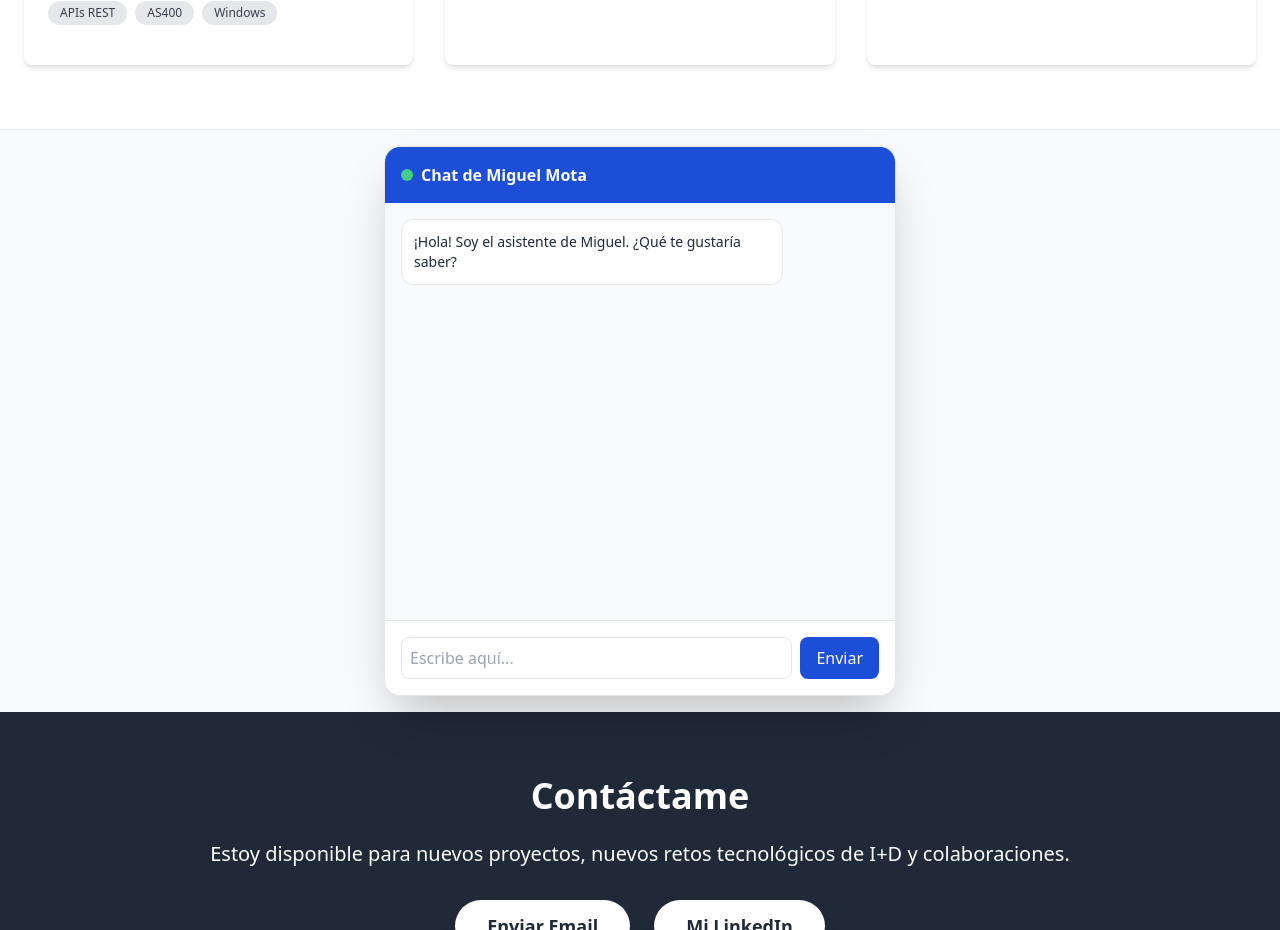
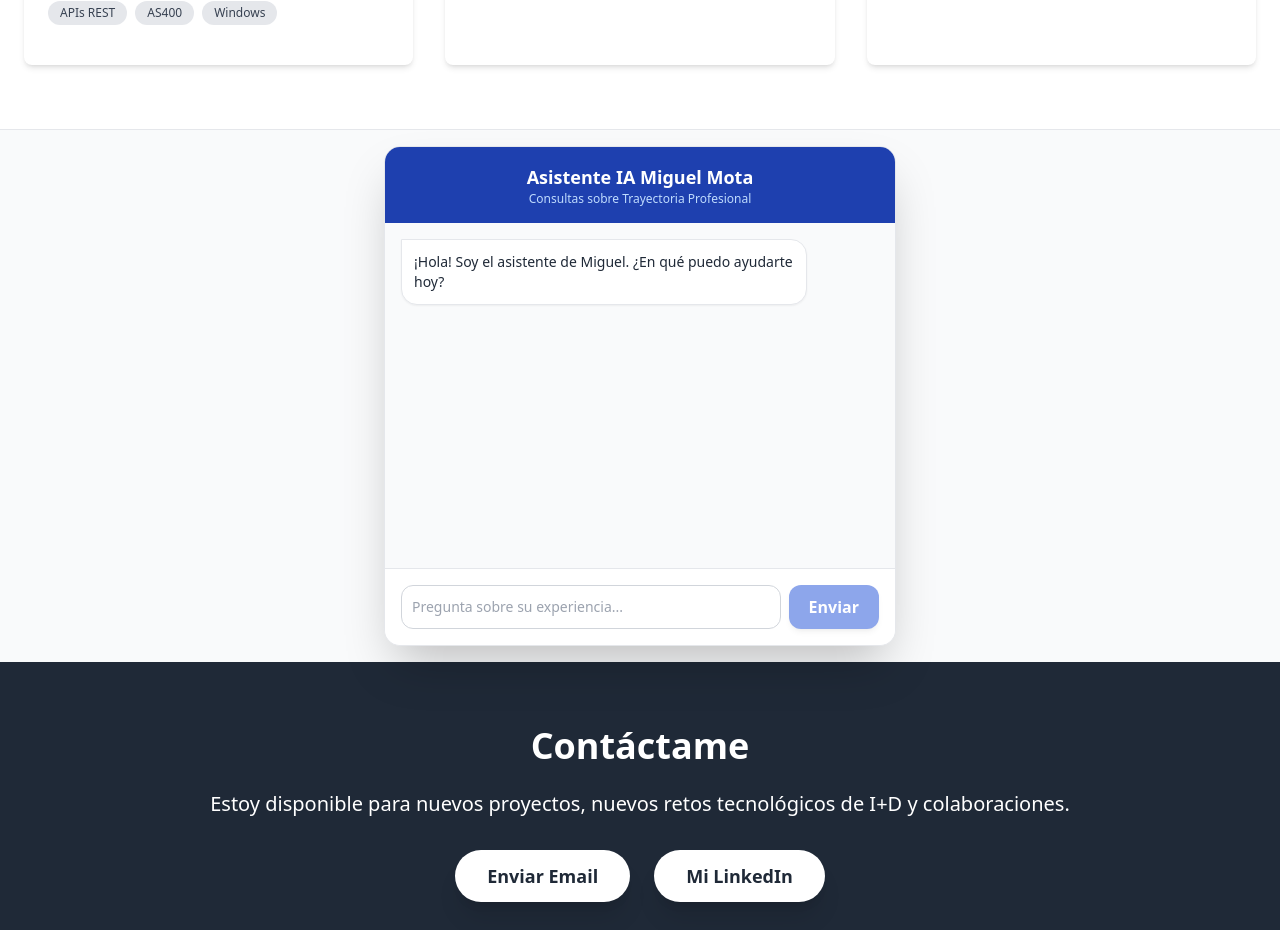
Before and after one commit to mmotal79/mi-cv-frontend, a React (Create React App) app: page / in a window 1280 px wide. Shown: the part 2997-3927 px from the top of the page. Built offline with nearby package versions, Linux system fonts and the light colour scheme.

Commit message:
Update AIAgent.js
ajuste en el frontend

```diff
--- a/src/components/AIAgent.js
+++ b/src/components/AIAgent.js
@@ -2,7 +2,7 @@ import React, { useState, useRef, useEffect } from 'react';
 
 function AIAgent() {
   const [messages, setMessages] = useState([
-    { role: 'bot', content: "¡Hola! Soy el asistente de Miguel. ¿Qué te gustaría saber?" }
+    { role: 'bot', content: "¡Hola! Soy el asistente de Miguel. ¿En qué puedo ayudarte hoy?" }
   ]);
   const [input, setInput] = useState('');
   const [isLoading, setIsLoading] = useState(false);
@@ -15,9 +15,7 @@ function AIAgent() {
   }, [messages, isLoading]);
 
   const handleSendMessage = async (e) => {
-    // CLAVE: Evita que la página se recargue o se ponga en blanco
-    if (e) e.preventDefault();
-
+    if (e) e.preventDefault(); // Evita que la página parpadee o se ponga en blanco
     if (!input.trim() || isLoading) return;
 
     const userText = input.trim();
@@ -34,16 +32,13 @@ function AIAgent() {
 
       const data = await response.json();
 
-      if (!response.ok) {
-        throw new Error(data.reply || 'Falla en el servidor');
-      }
+      if (!response.ok) throw new Error(data.reply || "Error en IA");
 
       setMessages(prev => [...prev, { role: 'bot', content: data.reply }]);
     } catch (error) {
-      console.error("Error detectado:", error);
       setMessages(prev => [...prev, {
         role: 'bot',
-        content: `❌ Error: No pude obtener respuesta. (Detalle: ${error.message})`
+        content: `⚠️ Error de conexión: No pude obtener respuesta del servidor de IA.`
       }]);
     } finally {
       setIsLoading(false);
@@ -51,43 +46,49 @@ function AIAgent() {
   };
 
   return (
-    <div className="flex items-center justify-center p-4 min-h-[500px]">
-      <div className="w-full max-w-lg bg-white rounded-2xl shadow-2xl border border-gray-200 flex flex-col h-[550px] overflow-hidden">
+    <div className="flex items-center justify-center p-4 bg-transparent">
+      <div className="w-full max-w-lg bg-white rounded-2xl shadow-2xl border border-gray-200 flex flex-col h-[500px] overflow-hidden">
 
-        {/* Cabecera */}
-        <div className="bg-blue-700 p-4 text-white font-bold flex items-center space-x-2">
-          <div className="w-3 h-3 bg-green-400 rounded-full animate-pulse"></div>
-          <span>Chat de Miguel Mota</span>
+        {/* Cabecera Centrada */}
+        <div className="bg-blue-800 p-4 text-white text-center shadow-md flex-shrink-0">
+          <h3 className="font-bold text-lg">Asistente IA Miguel Mota</h3>
+          <p className="text-xs text-blue-200">Consultas sobre Trayectoria Profesional</p>
         </div>
 
-        {/* Mensajes */}
+        {/* Cuerpo del Chat */}
         <div ref={chatMessagesRef} className="flex-1 overflow-y-auto p-4 space-y-4 bg-gray-50">
           {messages.map((msg, i) => (
             <div key={i} className={`flex ${msg.role === 'user' ? 'justify-end' : 'justify-start'}`}>
-              <div className={`max-w-[80%] p-3 rounded-xl text-sm ${
-                msg.role === 'user' ? 'bg-blue-600 text-white' : 'bg-white border text-gray-800'
+              <div className={`max-w-[85%] p-3 rounded-2xl text-sm shadow-sm ${
+                msg.role === 'user' ? 'bg-blue-600 text-white rounded-tr-none' : 'bg-white text-gray-800 border rounded-tl-none'
               }`}>
                 {msg.content}
               </div>
             </div>
           ))}
-          {isLoading && <div className="text-xs text-gray-400 italic">Miguel está pensando...</div>}
+          {isLoading && (
+            <div className="flex justify-start">
+              <div className="bg-blue-100 text-blue-600 px-4 py-1 rounded-full text-xs animate-pulse font-medium">
+                Miguel está analizando...
+              </div>
+            </div>
+          )}
         </div>
 
-        {/* Formulario: El onSubmit aquí es lo que controla todo */}
-        <form onSubmit={handleSendMessage} className="p-4 border-t flex space-x-2 bg-white">
+        {/* Input con prevención de refresco */}
+        <form onSubmit={handleSendMessage} className="p-4 border-t bg-white flex space-x-2">
           <input
             type="text"
-            className="flex-1 border p-2 rounded-lg focus:outline-none focus:ring-2 focus:ring-blue-500"
-            placeholder="Escribe aquí..."
+            className="flex-1 border border-gray-300 p-2.5 rounded-xl focus:ring-2 focus:ring-blue-500 outline-none transition-all text-sm"
+            placeholder="Pregunta sobre su experiencia..."
             value={input}
             onChange={(e) => setInput(e.target.value)}
             disabled={isLoading}
           />
           <button
             type="submit"
-            className="bg-blue-700 text-white px-4 py-2 rounded-lg hover:bg-blue-800 disabled:opacity-50"
-            disabled={isLoading}
+            className="bg-blue-700 text-white px-5 py-2.5 rounded-xl hover:bg-blue-800 disabled:opacity-50 font-bold transition-all shadow-md"
+            disabled={isLoading || !input.trim()}
           >
             Enviar
           </button>
```
